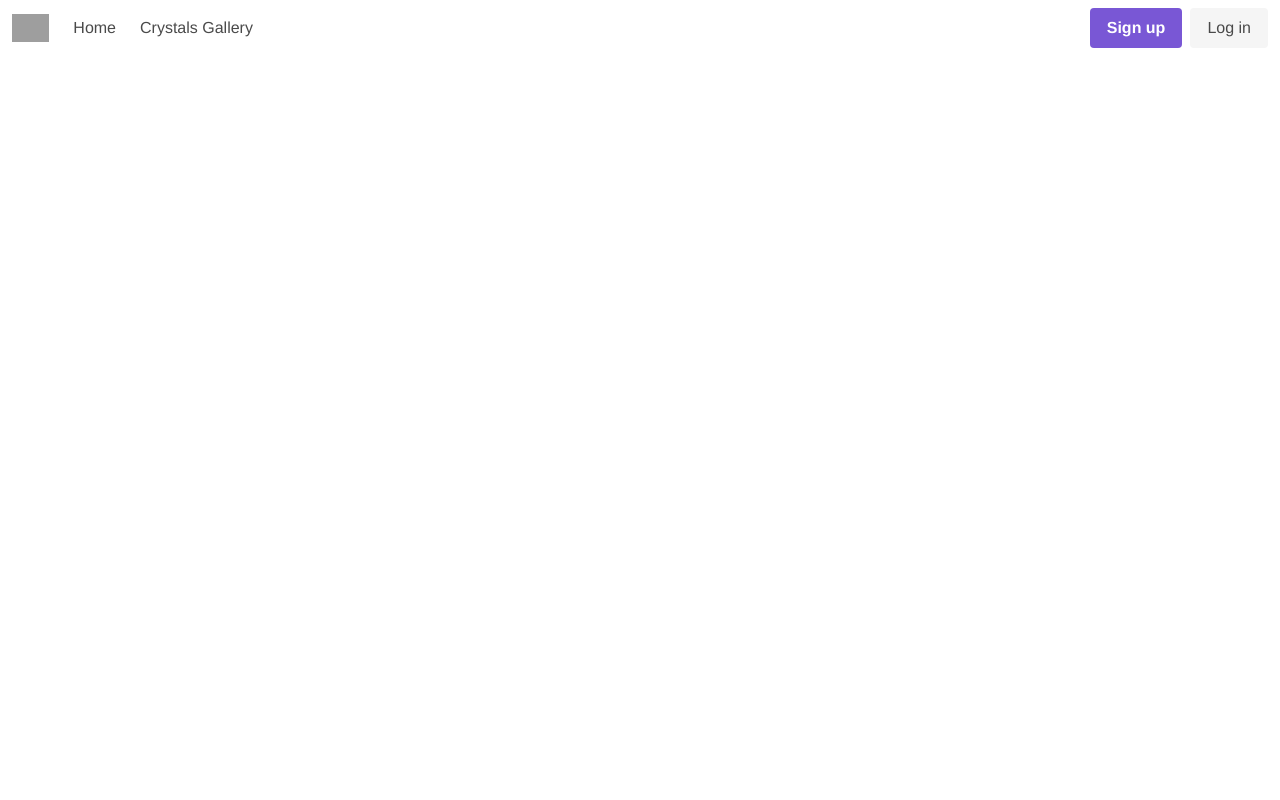
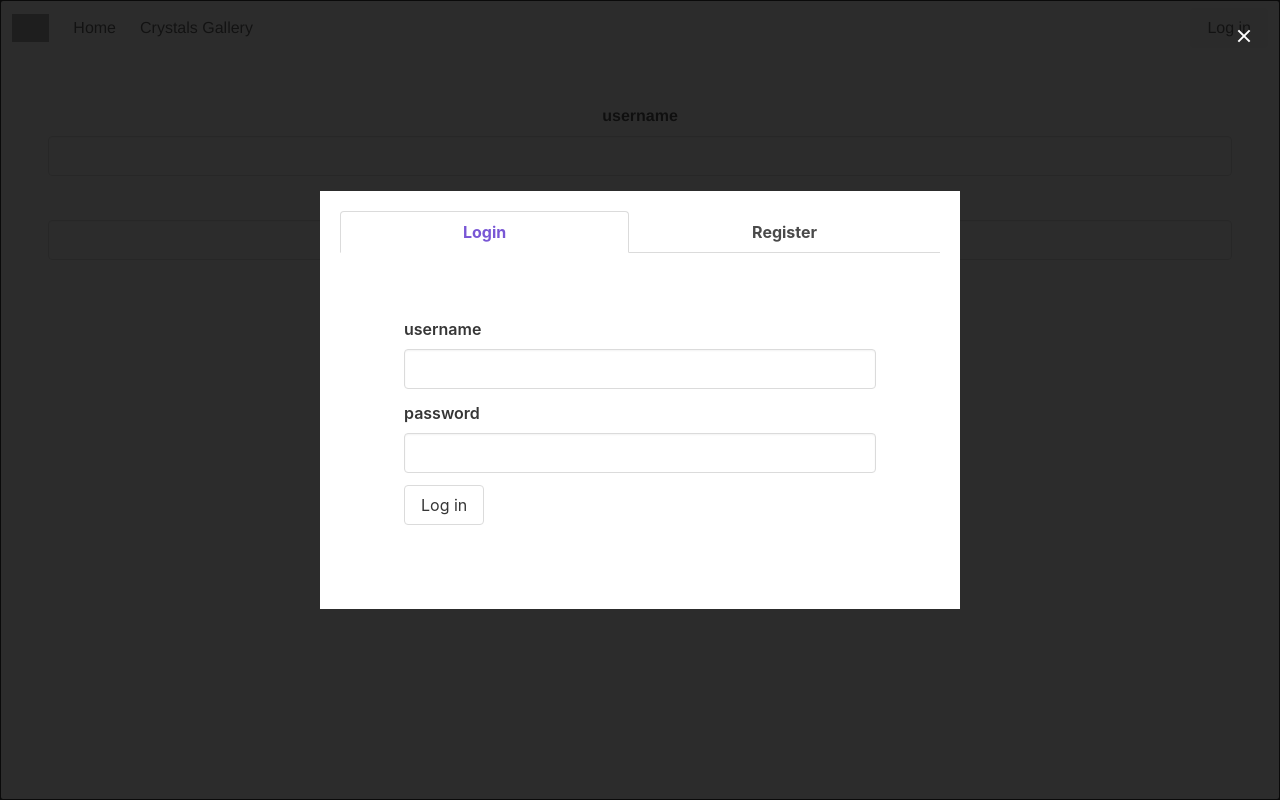
Before and after one commit to Sammii-HK/crystal-index, a Vue app: page /login in a window 1280 px wide. Both pictures are taken after a click on the link "Log in". Built offline with nearby package versions, Linux system fonts and the light colour scheme; grey boxes are pictures that could not be loaded.

Commit message:
creating base login vuex store

```diff
--- a/package.json
+++ b/package.json
@@ -26,11 +26,13 @@
     "dotenv": "^10.0.0",
     "jsonwebtoken": "^8.5.1",
     "pg": "^8.6.0",
+    "sass-loader": "^12.1.0",
     "sequelize": "^6.5.0",
     "sequelize-cli": "^6.2.0",
     "vue": "^2.6.11",
     "vue-router": "^3.2.0",
-    "vuex": "^3.4.0"
+    "vuex": "^3.4.0",
+    "vuex-persistedstate": "^4.0.0-beta.3"
   },
   "devDependencies": {
     "@vue/cli-plugin-babel": "~4.5.0",
--- /dev/null
+++ b/src/components/Auth/AuthForm.vue
@@ -0,0 +1,64 @@
+<template lang="html">
+  <div class="modal-card">
+    <div class="modal-card-body">
+      <b-tabs expanded type="is-boxed" destroy-on-hide v-model="openTab">
+
+        <b-tab-item v-bind="tabProps['login']" >
+          <Login @success="userLoggedIn"/>
+        </b-tab-item>
+
+        <b-tab-item v-bind="tabProps['register']" >
+          <Register @close="closeModal"/>
+        </b-tab-item>
+
+      </b-tabs>
+    </div>
+  </div>
+</template>
+
+<script>
+import Register from '@/components/Auth/Register'
+import Login from '@/components/Auth/Login'
+// import ForgotPassword from '@/modules/account/components/Auth/ForgotPassword'
+const createTabProps = tabName => ({
+  [tabName]: {
+    label: tabName,
+    value: tabName,
+    headerClass: 'is-capitalized has-text-weight-bold',
+  }
+})
+export default {
+  data() {
+    return {
+      openTab: '',
+      tabProps: {
+        ...createTabProps('login'),
+        ...createTabProps('register'),
+      },
+    }
+  },
+  props: {
+    openAsDefault: {
+      type: String,
+      required: false,
+      default: 'login'
+    },
+  },
+  components: { Register, Login },
+  methods: {
+    closeModal() {
+      this.$parent.close()
+    },
+    userLoggedIn() {
+      this.$router.push('/dashboard')
+      this.$parent.close()
+    }
+  },
+  mounted() {
+    this.openTab = this.openAsDefault
+  },
+}
+</script>
+
+<style lang="scss" scoped>
+</style>
--- /dev/null
+++ b/src/components/Auth/Login.vue
@@ -0,0 +1,77 @@
+<template lang="html">
+  <div class="section">
+    <b-field label="username">
+      <b-input
+      type="text"
+      :value="user.username"
+      @input="updateUser({ key: 'username', value: $event })"
+      />
+    </b-field>
+    <b-field label="password">
+      <b-input
+      :value="user.password"
+      type="password"
+      @input="updateUser({ key: 'password', value: $event })"
+      />
+    </b-field>
+    <div class="container">
+      <b-button @click="authLogin">
+        Log in
+      </b-button>
+    </div>
+  </div>
+</template>
+
+<script>
+import { mapActions, mapState, mapGetters } from 'vuex'
+
+export default {
+  name: 'login',
+  data() {
+    return {
+      errors: []
+    }
+  },
+  computed: {
+    ...mapState({
+      user: state => state.user
+    }),
+    ...mapGetters([
+      "user",
+      "isLoggedIn"
+    ]),
+  },
+  methods: {
+    ...mapActions({
+      // get the updateUser action from the store
+      updateUser: 'updateUser',
+    }),
+    async authLogin() {
+      // this sends the user data on state as the body of the request
+      const user = { username: this.user.username, password: this.user.password };
+      // custom error handling
+      const handler = {
+        error: this.failedLogin,
+        success: this.userLoggedIn
+      }
+      await this.$store.dispatch("setAuthenticatedUser", { user, handler });
+    },
+    failedLogin(e) {
+      this.addErrorMessage(e.error)
+    },
+    addErrorMessage(msg) {
+      this.errors = Array.from(new Set([ ...this.errors, msg ]))
+    },
+
+    userLoggedIn(e) {
+      this.$store.dispatch('setAuthenticatedUser', e)
+      if (this.isLoggedIn) {
+        this.$emit('success')
+      } else {
+        this.addErrorMessage('There was a problem retrieving your details. Please try again.')
+      }
+    },
+
+  },
+}
+</script>
--- /dev/null
+++ b/src/components/Auth/Register.vue
@@ -0,0 +1,48 @@
+<template>
+  <div class="section">
+    <b-field label="username">
+      <b-input
+      model="username"
+      type="text"
+      />
+      <!-- :value="user.username" -->
+      <!-- @input="updateUser({ key: 'username', value: $event })" -->
+    </b-field>
+    <b-field label="password">
+      <b-input
+      model="password"
+      type="password"
+      />
+      <!-- :value="user.password" -->
+    </b-field>
+    <div class="container">
+      <b-button>
+        Register
+      </b-button>
+    </div>
+  </div>
+</template>
+
+<script>
+export default {
+  name: 'register',
+  data() {
+    return {
+      password: '',
+      username: '',
+    }
+  },
+  methods: {
+    // register: function () {
+    //   let username = this.username
+    //   let password = this.password
+    //   this.$store.dispatch('register', { username, password })
+    //   .then(() => this.$router.push('/'))
+    //   .catch(err => console.log(err))
+    // }
+  }
+}
+</script>
+
+<style>
+</style>
--- a/src/components/CNavBar.vue
+++ b/src/components/CNavBar.vue
@@ -20,11 +20,11 @@
     <template #end>
       <b-navbar-item tag="div">
         <div class="buttons">
-          <a class="button is-primary">
-            <strong>Sign up</strong>
+          <a v-if="!isLoggedIn" class="button is-light"  @click="openRegisterComponent">
+            Log in
           </a>
-          <a class="button is-light">
-            Log in
+          <a v-if="isLoggedIn" class="button is-light"  @click="logout">
+            Log Out
           </a>
         </div>
       </b-navbar-item>
@@ -33,8 +33,30 @@
 </template>
 
 <script>
+import { mapGetters } from 'vuex'
+
 export default {
   name: 'c-navbar',
+  methods: {
+    openRegisterComponent() {
+      this.$buefy.modal.open({
+          parent: this,
+          component: () => import('@/components/Auth/AuthForm'),
+          hasModalCard: true,
+      })
+    },
+    logout() {
+      this.$store.dispatch('logOut')
+    },
+  },
+  computed: {
+    ...mapGetters([
+      "isLoggedIn"
+    ]),
+  },
+  mounted() {
+    console.log("this.isLoggedIn", this.isLoggedIn);
+  },
 }
 </script>
 
--- a/src/router/index.js
+++ b/src/router/index.js
@@ -17,12 +17,18 @@ const routes = [
     // this generates a separate chunk (about.[hash].js) for this route
     // which is lazy-loaded when the route is visited.
     component: () =>
-      import(/* webpackChunkName: "about" */ "../views/About.vue"),
+      import(/* webpackChunkName: "about" */ "../views/About"),
   },
   {
     path: "/crystals-gallery",
     name: "Crystals Gallery",
-    component: () => import("../views/CrystalsGallery.vue") },
+    component: () => import("../views/CrystalsGallery")
+  },
+  {
+    path: "/login",
+    name: "Login",
+    component: () => import("../components/Auth/Login")
+  },
 ];
 
 const router = new VueRouter({
--- a/src/store/index.js
+++ b/src/store/index.js
@@ -1,11 +1,21 @@
 import Vue from "vue";
 import Vuex from "vuex";
+import createPersistedState from "vuex-persistedstate";
+import axios from 'axios';
 import crystalsModule from "./modules/crystalsModule"
+import authModule from "./modules/authModule"
+import userModule from "./modules/userModule"
+
+axios.defaults.withCredentials = true
+// axios.defaults.baseURL = 'https://gabbyblog.herokuapp.com/';
 
 Vue.use(Vuex);
 
 export default new Vuex.Store({
   modules: {
     crystalsModule,
+    authModule,
+    userModule,
   },
+  plugins: [createPersistedState()],
 });
--- /dev/null
+++ b/src/store/modules/authModule/index.js
@@ -0,0 +1,38 @@
+import axios from 'axios';
+
+const defaultState = () => ({
+  token: null,
+})
+
+export default {
+  // namespaced: true,
+  state: defaultState(),
+  mutations: {
+    SET_TOKEN(state, token) {
+      state.token = token;
+      console.log("state", state);
+      console.log("state.token", state.token);
+    },
+    CLEAR_TOKEN(state) {
+      state = defaultState();
+      console.log("state", state);
+      console.log("state.token", state.token);
+    },
+  },
+  actions: {
+    async setAuthenticatedUser({ commit, dispatch }, { user }) {
+      await axios.post('/api/login', user).then((response) => {
+        console.log("response", response);
+        commit('CLEAR');
+        commit('SET_TOKEN', response.data.credentials);
+        dispatch('updateUser', user);
+        console.log("login success");
+      });
+    },
+  },
+  getters: {
+    // isAuthorised: (state) => !!state.token,
+    isLoggedIn: (state) => state.token,
+    // isLoggedIn: (state) => state.response.success,
+  },
+}
--- /dev/null
+++ b/src/store/modules/userModule/index.js
@@ -0,0 +1,40 @@
+const defaultState = () => {
+  return {
+    username: '',
+    password: '',
+    // email: '',
+    // roles: [],
+    // id: null,
+  }
+}
+
+export default {
+  state: defaultState(),
+  // namespaced: true,
+  mutations: {
+    USER_UPDATE(state, payload) {
+      state[payload.key] = payload.value
+    },
+    CLEAR(state) {
+      Object.assign(state, defaultState())
+    },
+  },
+  actions: {
+    updateUser({ commit }, updatedValues) {
+      commit('USER_UPDATE', updatedValues)
+      // commit('CLEAR')
+    },
+    logOut({ commit }) {
+      commit('CLEAR')
+      commit('CLEAR_TOKEN')
+      // commit('SET_TOKEN', null, { root: true })
+      console.log("logged out");
+      // router.push('/');
+    },
+  },
+  getters: {
+    isAdmin: (state) => state.roles.includes('admin'),
+    user: (state) => state,
+    // isLoggedIn: (state) => state.isLoggedIn,
+  },
+};
```
Also changed, not shown: 1 other file (tests, documents, lock files or other folders).
